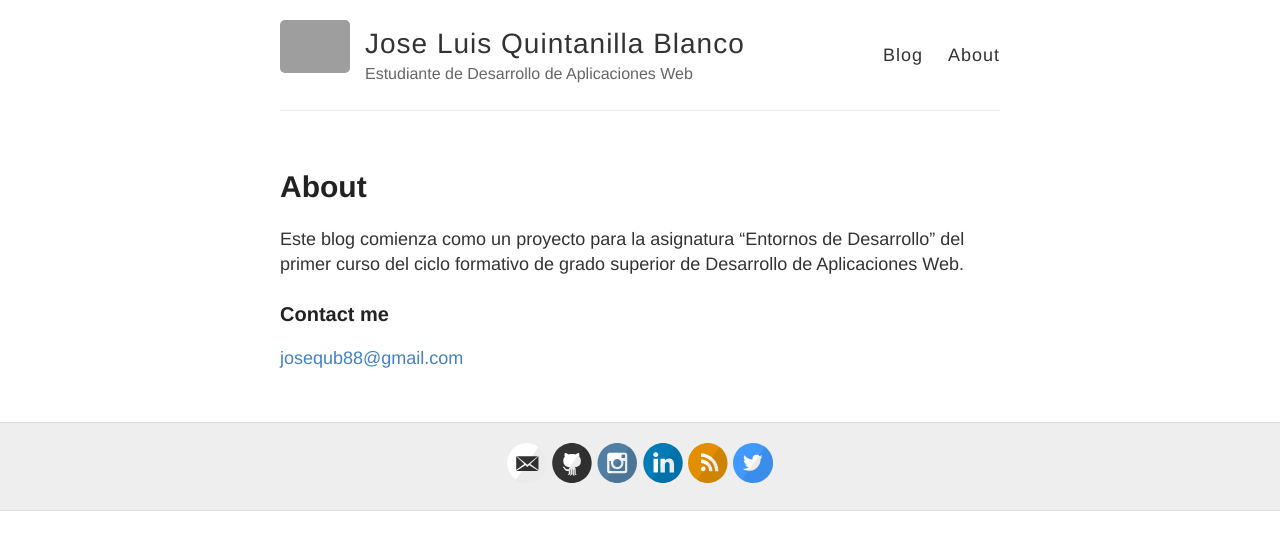
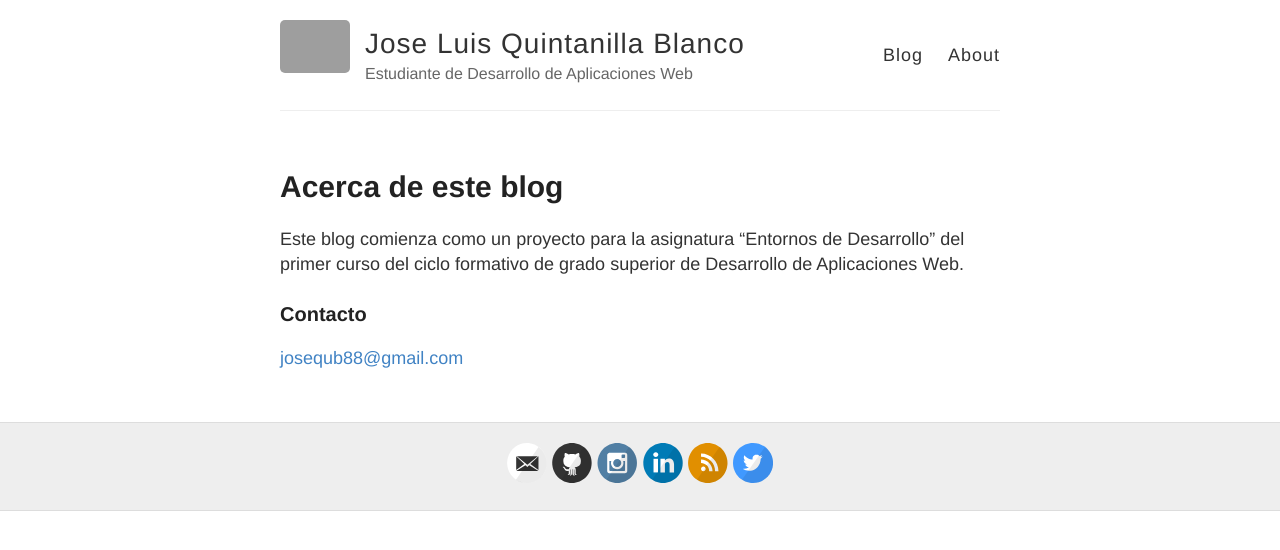
Before and after one commit to JoseLQB/Blog-Jekyll, a Jekyll site: the page built from about.md, in a window 1280 px wide. Shown: the top 550 px of the page. Built offline with Jekyll 4.4.1, drawn with Linux system fonts in a browser that asks for light colours; grey boxes are pictures that could not be loaded.

Commit message:
Update about.md

```diff
--- a/about.md
+++ b/about.md
@@ -1,11 +1,11 @@
 ---
 layout: page
-title: About
+title: Acerca de este blog
 permalink: /about/
 ---
 
 Este blog comienza como un proyecto para la asignatura "Entornos de Desarrollo" del primer curso del ciclo formativo de grado superior de Desarrollo de Aplicaciones Web.
 
-### Contact me
+### Contacto
 
 [josequb88@gmail.com](mailto:josequb88@gmail.com)
```
